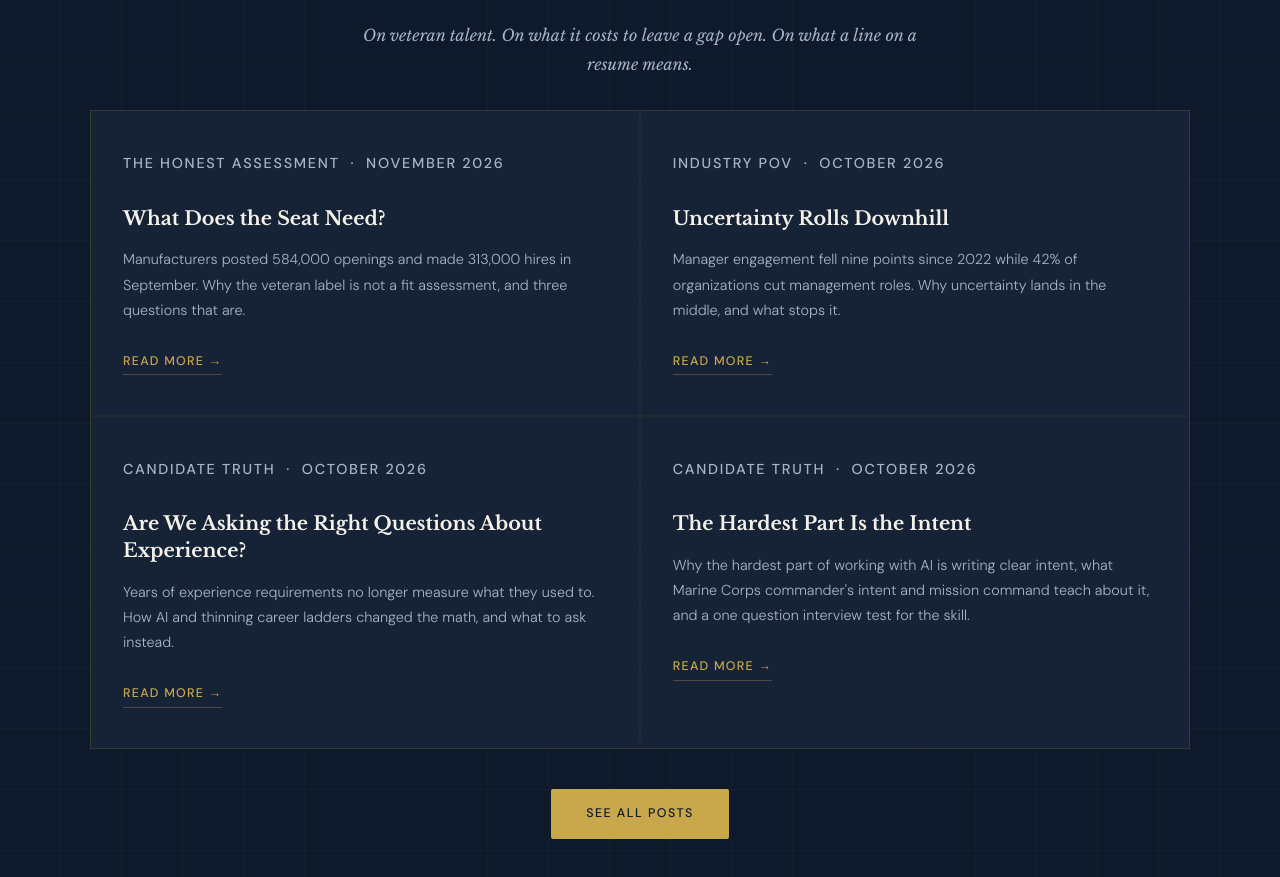
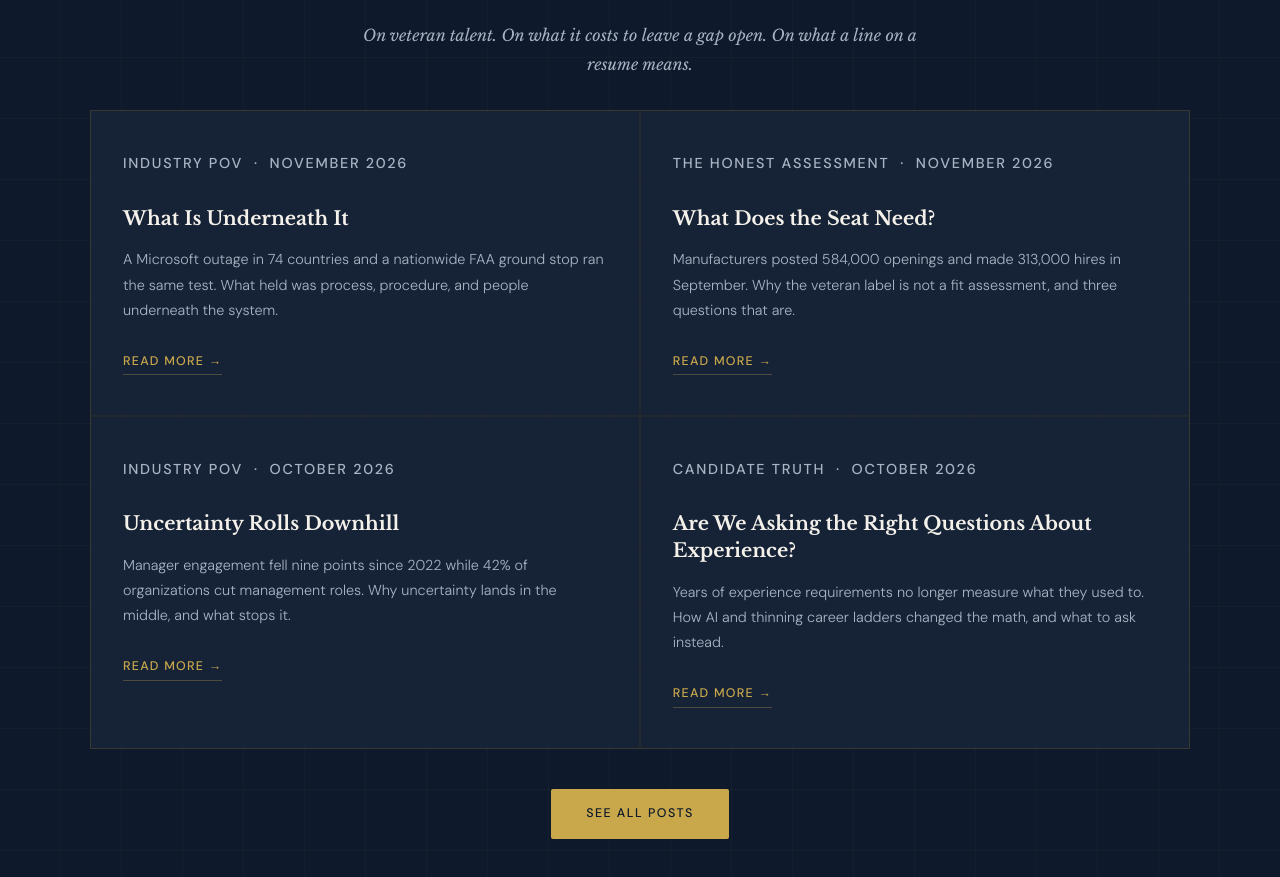
Before and after one commit to forfararic-lab/ETG-Website, a plain HTML site: page index.html in a window 1280 px wide. Shown: the part 2214-3091 px from the top of the page. Drawn offline with nearby package versions, Linux system fonts and the light colour scheme.

Commit message:
Update homepage preview for: What Is Underneath It

```diff
--- a/index.html
+++ b/index.html
@@ -733,6 +733,15 @@
       <p class="section-intro">On veteran talent. On what it costs to leave a gap open. On what a line on a resume means.</p>
       <div class="blog-grid">
 
+        <a href="/blog/what-is-underneath-it.html" class="blog-card" style="text-decoration:none;">
+          <div>
+            <p class="blog-meta">Industry POV &nbsp;·&nbsp; November 2026</p>
+            <h3>What Is Underneath It</h3>
+            <p>A Microsoft outage in 74 countries and a nationwide FAA ground stop ran the same test. What held was process, procedure, and people underneath the system.</p>
+          </div>
+          <span class="blog-link">Read more →</span>
+        </a>
+
         <a href="/blog/what-does-the-seat-need.html" class="blog-card" style="text-decoration:none;">
           <div>
             <p class="blog-meta">The Honest Assessment &nbsp;·&nbsp; November 2026</p>
@@ -756,15 +765,6 @@
             <p class="blog-meta">Candidate Truth &nbsp;·&nbsp; October 2026</p>
             <h3>Are We Asking the Right Questions About Experience?</h3>
             <p>Years of experience requirements no longer measure what they used to. How AI and thinning career ladders changed the math, and what to ask instead.</p>
-          </div>
-          <span class="blog-link">Read more →</span>
-        </a>
-
-        <a href="/blog/the-hardest-part-is-the-intent.html" class="blog-card" style="text-decoration:none;">
-          <div>
-            <p class="blog-meta">Candidate Truth &nbsp;·&nbsp; October 2026</p>
-            <h3>The Hardest Part Is the Intent</h3>
-            <p>Why the hardest part of working with AI is writing clear intent, what Marine Corps commander's intent and mission command teach about it, and a one question interview test for the skill.</p>
           </div>
           <span class="blog-link">Read more →</span>
         </a>
```
